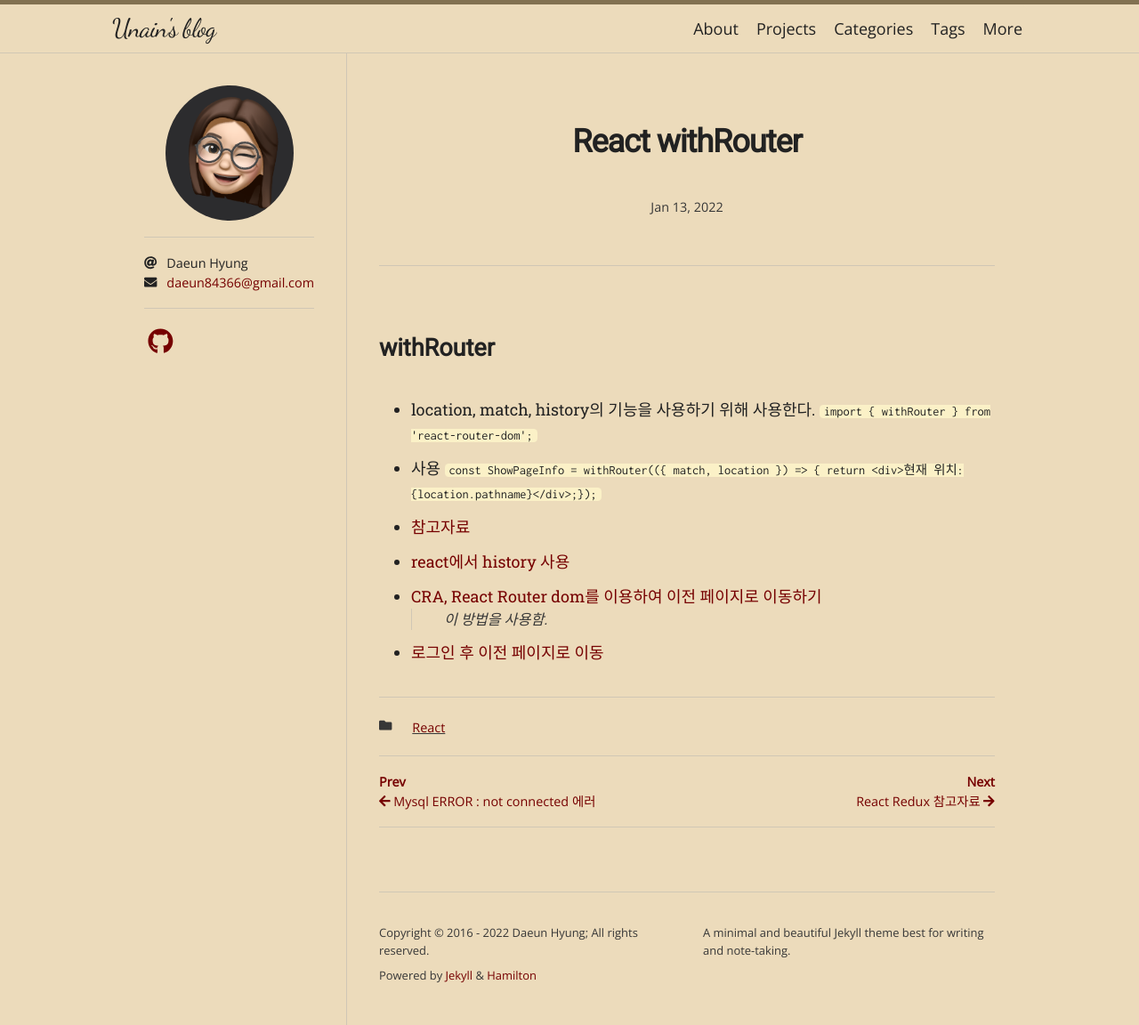
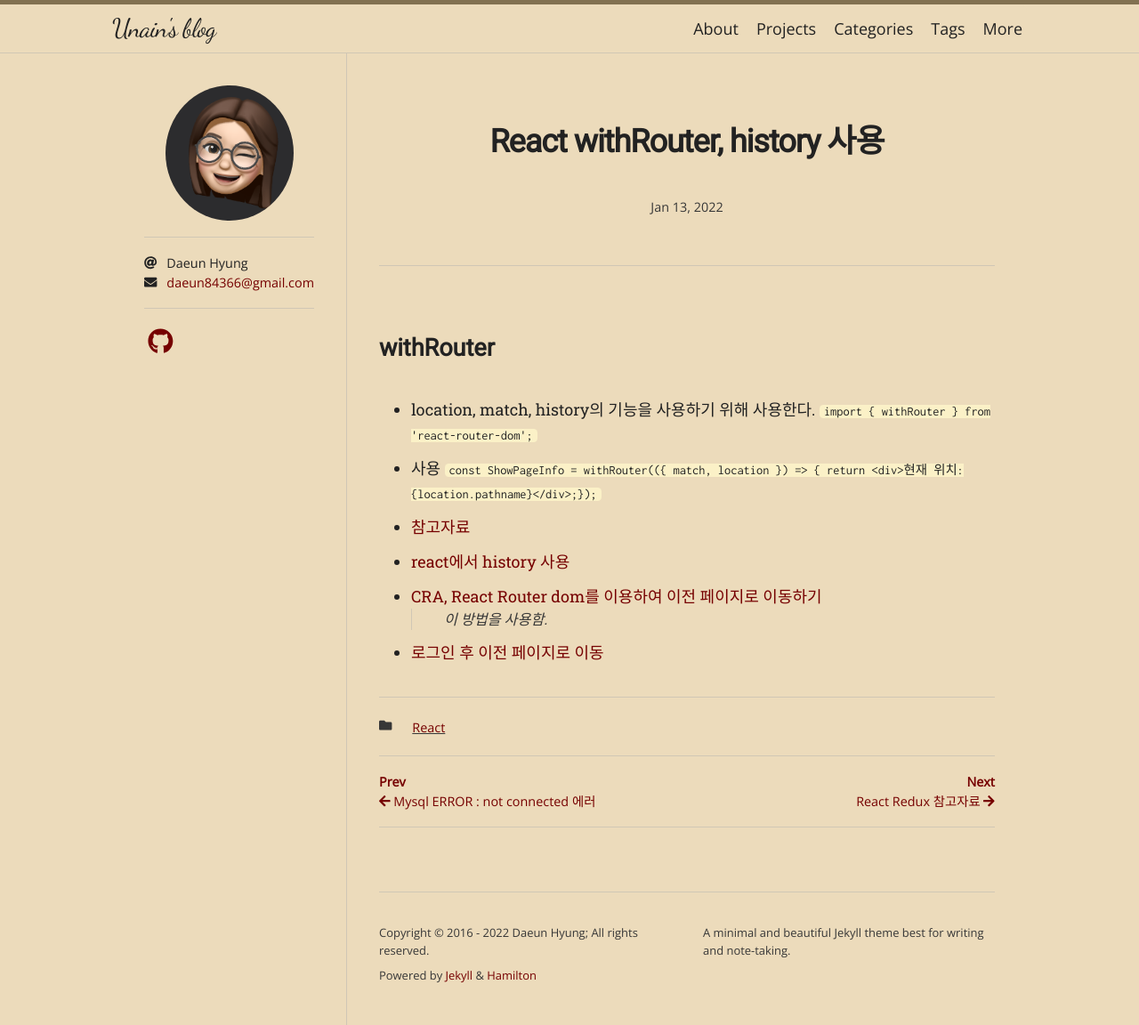
Before and after one commit to unain-dev/unain-dev.github.io, a Jekyll site: the page built from _posts/2022-01-13-React-withRouter.md, in a window 1280 px wide. Shown: the whole page at 89% size. Built offline with Jekyll 4.4.1, drawn with Linux system fonts in a browser that asks for light colours; nearby versions of some CDN libraries; some web fonts are replaced.

Commit message:
modify: withRouter

```diff
--- a/_posts/2022-01-13-React-withRouter.md
+++ b/_posts/2022-01-13-React-withRouter.md
@@ -1,6 +1,6 @@
 ---
 layout: post
-title: "React withRouter"
+title: "React withRouter, history 사용"
 # date: 2021-12-10 12:34:43 +0900
 categories: React
 ---
```
